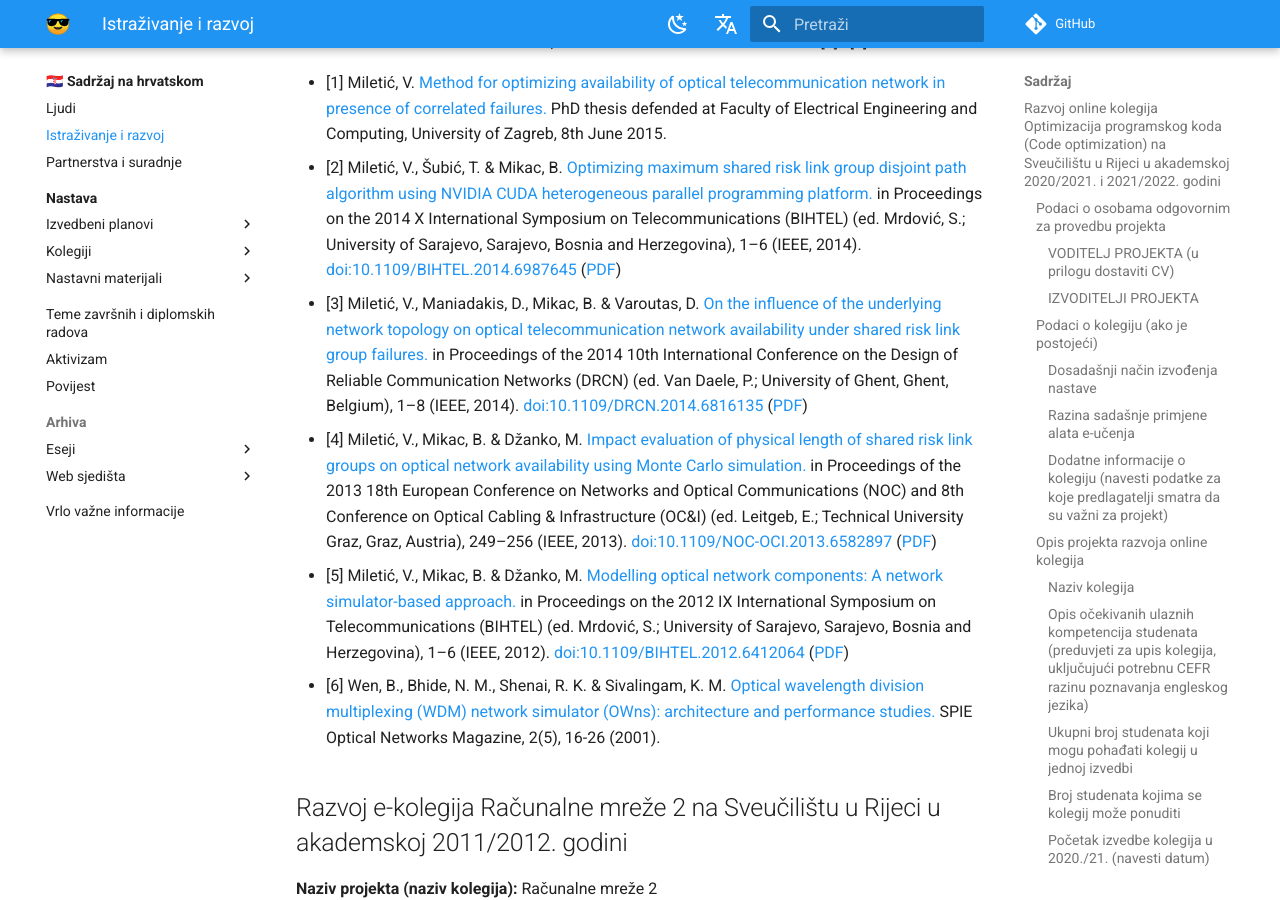
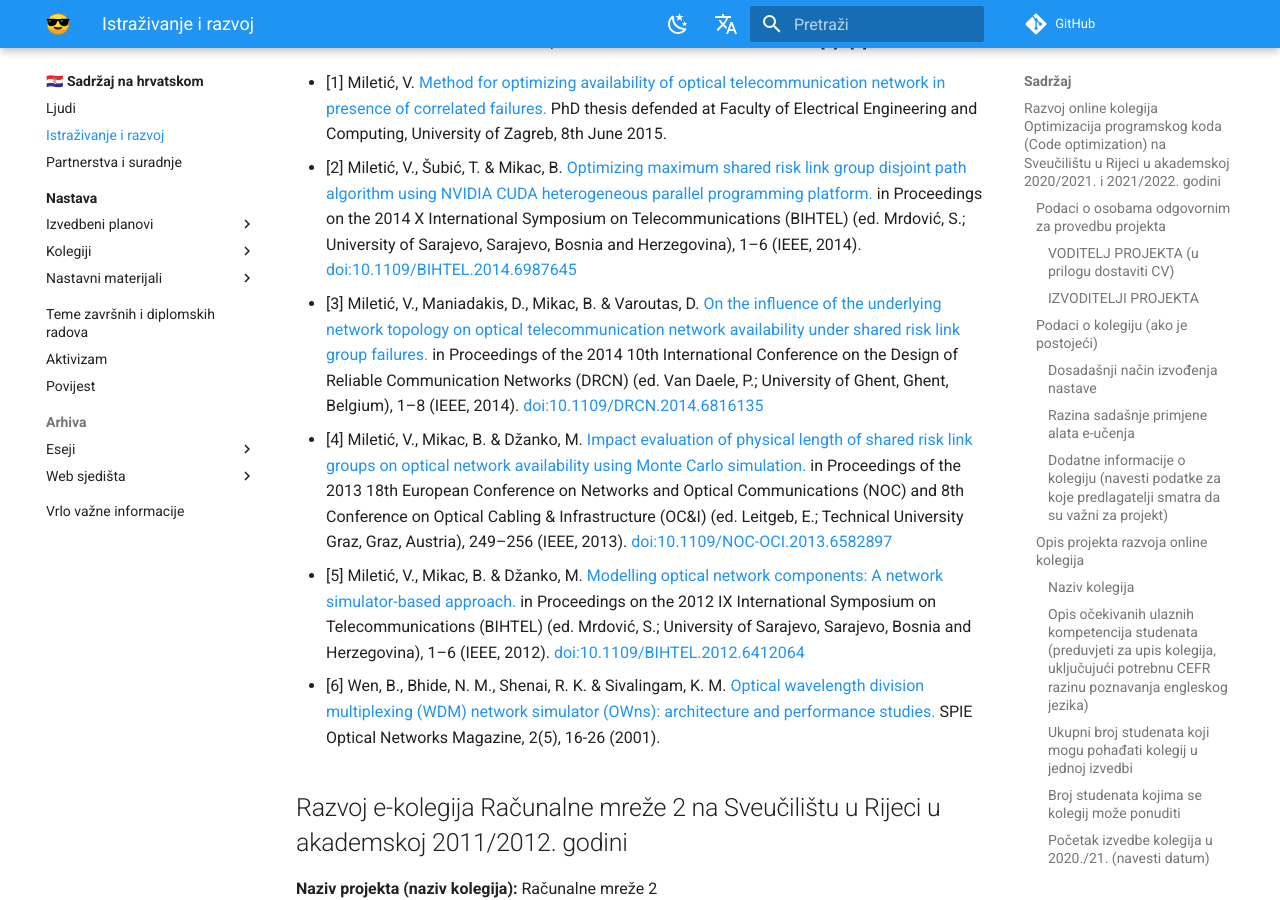
Before and after one commit to gaseri/website, an MkDocs documentation site: the page built from docs/hr/istrazivanje-i-razvoj.md, in a window 1280 px wide and 900 px high, scrolled down 12464 px. Built offline with MkDocs 1.6.1 and Material for MkDocs 9.7.7, drawn with Linux system fonts in a browser that asks for light colours; comment, search, counter and statistics services are not loaded.

Commit message:
Removed/replaced broken links

```diff
--- a/docs/hr/istrazivanje-i-razvoj.md
+++ b/docs/hr/istrazivanje-i-razvoj.md
@@ -294,10 +294,10 @@ Planirani razvoj PWNS-a završen je 2015. godine obranom doktorata [1]. Posljedn
 Ukoliko koristite PWNS u svom radu, molimo vas da citirate barem radove [4] i [5].
 
 - [1] Miletić, V. [Method for optimizing availability of optical telecommunication network in presence of correlated failures.](https://vedran.miletic.net/files/phd-thesis-vedran-miletic.pdf) PhD thesis defended at Faculty of Electrical Engineering and Computing, University of Zagreb, 8th June 2015.
-- [2] Miletić, V., Šubić, T. & Mikac, B. [Optimizing maximum shared risk link group disjoint path algorithm using NVIDIA CUDA heterogeneous parallel programming platform.](https://ieeexplore.ieee.org/document/6987645) in Proceedings on the 2014 X International Symposium on Telecommunications (BIHTEL) (ed. Mrdović, S.; University of Sarajevo, Sarajevo, Bosnia and Herzegovina), 1–6 (IEEE, 2014). [doi:10.1109/BIHTEL.2014.6987645](https://doi.org/10.1109/BIHTEL.2014.6987645) ([PDF](https://vedran.miletic.net/files/MileticSubicMikac-OMSRLGDPANCHPPP.pdf))
-- [3] Miletić, V., Maniadakis, D., Mikac, B. & Varoutas, D. [On the influence of the underlying network topology on optical telecommunication network availability under shared risk link group failures.](https://ieeexplore.ieee.org/document/6816135) in Proceedings of the 2014 10th International Conference on the Design of Reliable Communication Networks (DRCN) (ed. Van Daele, P.; University of Ghent, Ghent, Belgium), 1–8 (IEEE, 2014). [doi:10.1109/DRCN.2014.6816135](https://doi.org/10.1109/DRCN.2014.6816135) ([PDF](https://vedran.miletic.net/files/MileticManiadakisMikacVaroutas-OIUNTOTNASRLGF.pdf))
-- [4] Miletić, V., Mikac, B. & Džanko, M. [Impact evaluation of physical length of shared risk link groups on optical network availability using Monte Carlo simulation.](https://ieeexplore.ieee.org/document/6582897) in Proceedings of the 2013 18th European Conference on Networks and Optical Communications (NOC) and 8th Conference on Optical Cabling & Infrastructure (OC&I) (ed. Leitgeb, E.; Technical University Graz, Graz, Austria), 249–256 (IEEE, 2013). [doi:10.1109/NOC-OCI.2013.6582897](https://doi.org/10.1109/NOC-OCI.2013.6582897) ([PDF](https://vedran.miletic.net/files/MileticMikacDzanko-IEPLSRLGONAUMCS.pdf))
-- [5] Miletić, V., Mikac, B. & Džanko, M. [Modelling optical network components: A network simulator-based approach.](https://ieeexplore.ieee.org/document/6412064) in Proceedings on the 2012 IX International Symposium on Telecommunications (BIHTEL) (ed. Mrdović, S.; University of Sarajevo, Sarajevo, Bosnia and Herzegovina), 1–6 (IEEE, 2012). [doi:10.1109/BIHTEL.2012.6412064](https://doi.org/10.1109/BIHTEL.2012.6412064) ([PDF](https://vedran.miletic.net/files/MileticMikacDzanko-MONCNSBA.pdf))
+- [2] Miletić, V., Šubić, T. & Mikac, B. [Optimizing maximum shared risk link group disjoint path algorithm using NVIDIA CUDA heterogeneous parallel programming platform.](https://ieeexplore.ieee.org/document/6987645) in Proceedings on the 2014 X International Symposium on Telecommunications (BIHTEL) (ed. Mrdović, S.; University of Sarajevo, Sarajevo, Bosnia and Herzegovina), 1–6 (IEEE, 2014). [doi:10.1109/BIHTEL.2014.6987645](https://doi.org/10.1109/BIHTEL.2014.6987645)
+- [3] Miletić, V., Maniadakis, D., Mikac, B. & Varoutas, D. [On the influence of the underlying network topology on optical telecommunication network availability under shared risk link group failures.](https://ieeexplore.ieee.org/document/6816135) in Proceedings of the 2014 10th International Conference on the Design of Reliable Communication Networks (DRCN) (ed. Van Daele, P.; University of Ghent, Ghent, Belgium), 1–8 (IEEE, 2014). [doi:10.1109/DRCN.2014.6816135](https://doi.org/10.1109/DRCN.2014.6816135)
+- [4] Miletić, V., Mikac, B. & Džanko, M. [Impact evaluation of physical length of shared risk link groups on optical network availability using Monte Carlo simulation.](https://ieeexplore.ieee.org/document/6582897) in Proceedings of the 2013 18th European Conference on Networks and Optical Communications (NOC) and 8th Conference on Optical Cabling & Infrastructure (OC&I) (ed. Leitgeb, E.; Technical University Graz, Graz, Austria), 249–256 (IEEE, 2013). [doi:10.1109/NOC-OCI.2013.6582897](https://doi.org/10.1109/NOC-OCI.2013.6582897)
+- [5] Miletić, V., Mikac, B. & Džanko, M. [Modelling optical network components: A network simulator-based approach.](https://ieeexplore.ieee.org/document/6412064) in Proceedings on the 2012 IX International Symposium on Telecommunications (BIHTEL) (ed. Mrdović, S.; University of Sarajevo, Sarajevo, Bosnia and Herzegovina), 1–6 (IEEE, 2012). [doi:10.1109/BIHTEL.2012.6412064](https://doi.org/10.1109/BIHTEL.2012.6412064)
 - [6] Wen, B., Bhide, N. M., Shenai, R. K. & Sivalingam, K. M. [Optical wavelength division multiplexing (WDM) network simulator (OWns): architecture and performance studies.](https://citeseerx.ist.psu.edu/viewdoc/download?doi=10.1.1.13.6944&rep=rep1&type=pdf) SPIE Optical Networks Magazine, 2(5), 16-26 (2001).
 
 ## Razvoj e-kolegija Računalne mreže 2 na Sveučilištu u Rijeci u akademskoj 2011/2012. godini
```
Also changed, not shown: docs/hr/nastava/materijali/openwrt-ugradbeni-softver-za-bezicne-mrezne-usmjerivace.md (+1 -1 lines), docs/hr/teme-zavrsnih-i-diplomskih-radova.md (+1 -1 lines).
